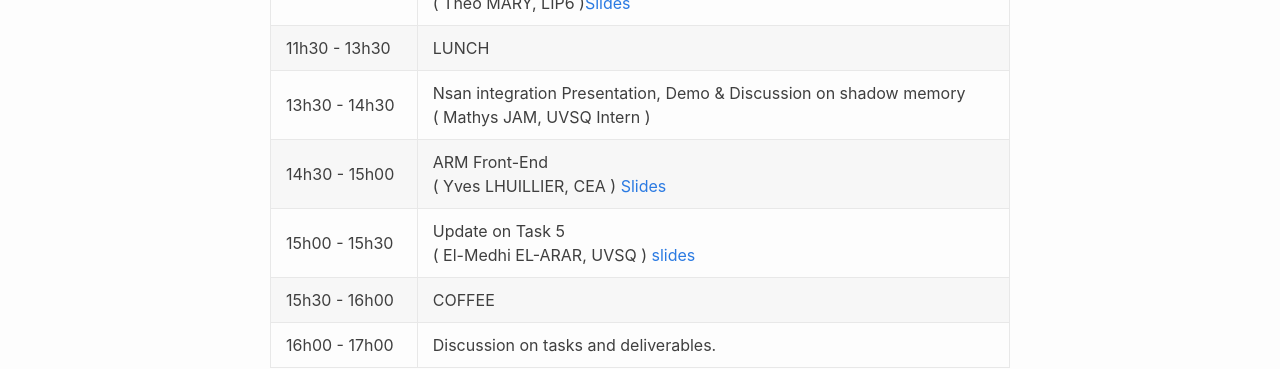
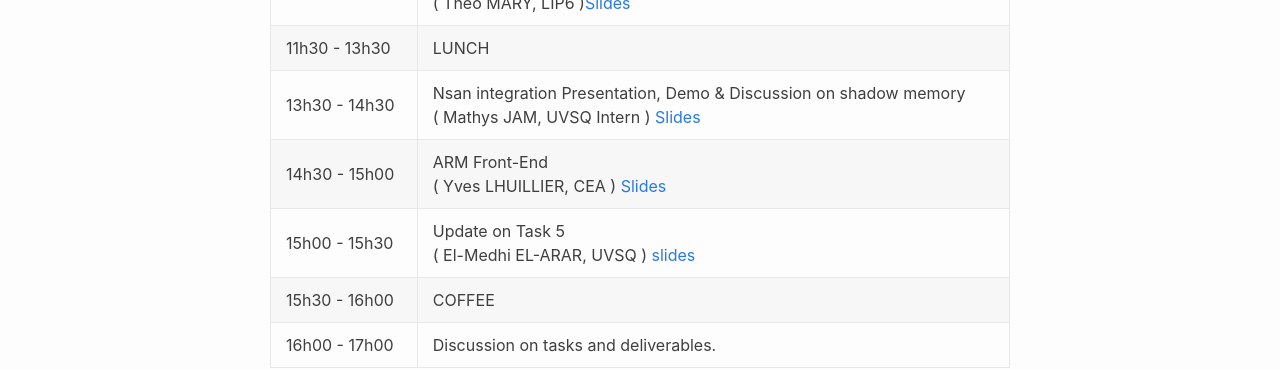
Before and after one commit to interflop/interflop, a Jekyll site: the page built from meeting06102021.md, in a window 1280 px wide. Shown: the part 925-1294 px from the top of the page. Built offline with Jekyll 4.4.1, drawn with Linux system fonts in a browser that asks for light colours.

Commit message:
Add Mathis Jam Slides

```diff
--- a/meeting06102021.md
+++ b/meeting06102021.md
@@ -24,7 +24,7 @@ Defour David, Eric Petit, Wilfried Kirschenmann, Mickaël Abbas, Yves Lhuillier.
 | 10h30 - 11h00 |  COFFEE |
 | 11h00 - 11h30 | Sparse matrix vector in mixed precision <br> ( Théo MARY, LIP6 )[Slides](/documents/061021_Mary.pdf) |
 | 11h30 - 13h30 | LUNCH |
-| 13h30 - 14h30 | Nsan integration Presentation, Demo & Discussion on shadow memory <br> ( Mathys JAM, UVSQ Intern ) |
+| 13h30 - 14h30 | Nsan integration Presentation, Demo & Discussion on shadow memory <br> ( Mathys JAM, UVSQ Intern ) [Slides](/documents/061021_Jam.pdf) |
 | 14h30 - 15h00 | ARM Front-End <br> ( Yves LHUILLIER, CEA ) [Slides](/documents/061021_Lhuillier.pdf) |
 | 15h00 - 15h30 | Update on Task 5 <br> ( El-Medhi EL-ARAR, UVSQ ) [slides](/documents/061021_El_Arar.pdf) |
 | 15h30 - 16h00 | COFFEE |
```
Also changed, not shown: 1 other file.
